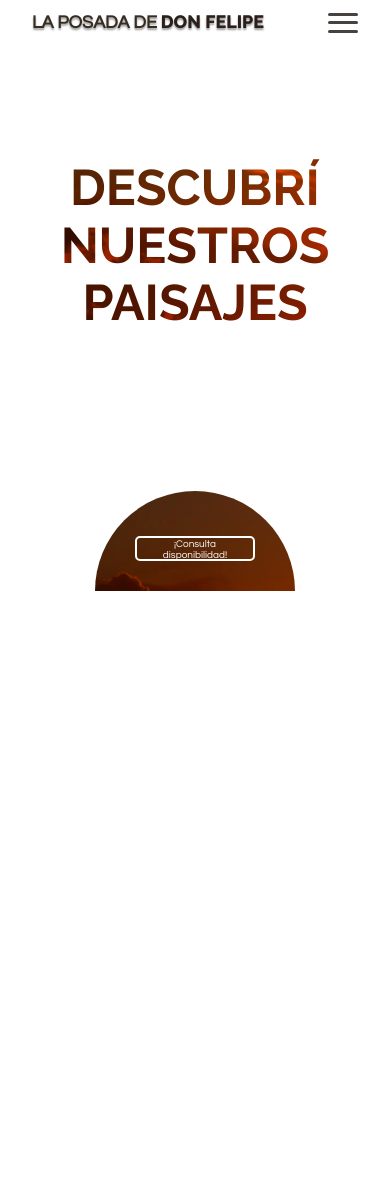
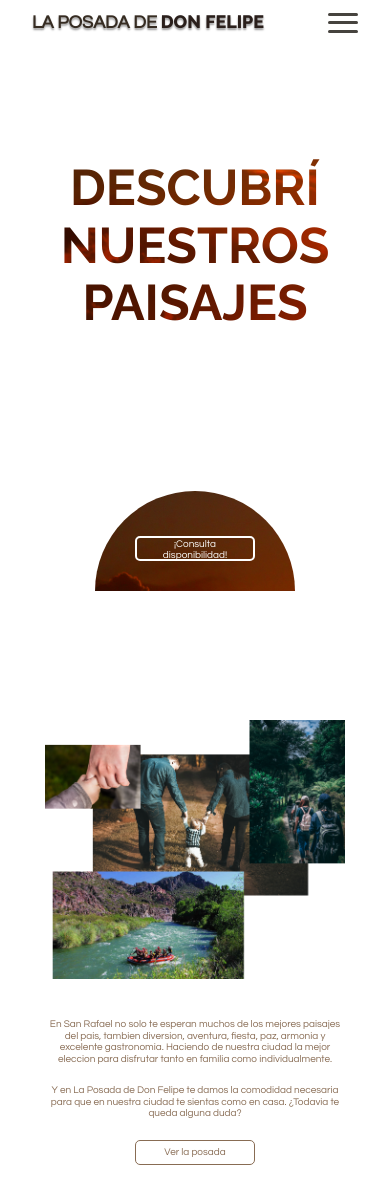
Before and after one commit to ronedev/posada-don-felipe, a React (Create React App) app: page / in a window 390 px wide. Before the commit the page ends 844 px from the top, so only its background shows below. Built offline with nearby package versions, Linux system fonts and the light colour scheme.

Commit message:
Se agrego la seccion de San Rafael con sus estilos desktop y mobile

```diff
--- a/src/App.tsx
+++ b/src/App.tsx
@@ -6,6 +6,7 @@ import {
 } from 'react-router-dom'
 import Navbar from 'components/Navbar/Navbar';
 import Header from 'components/Header/Header';
+import { SanRafael } from 'components/San Rafael/SanRafael';
 
 function App() {
   return (
@@ -15,6 +16,7 @@ function App() {
           <>
             <Navbar />
             <Header />
+            <SanRafael />
           </>
         } />
 
--- /dev/null
+++ b/src/components/Circuitos/Circuitos.tsx
@@ -0,0 +1,9 @@
+import React from 'react'
+
+const Circuitos = () => {
+  return (
+    <div>Circuitos</div>
+  )
+}
+
+export {Circuitos}
--- /dev/null
+++ b/src/components/San Rafael/SanRafael.tsx
@@ -0,0 +1,27 @@
+import React from "react";
+import { FormattedMessage } from "react-intl";
+import imageGroup from "../../img/sanRafael.png";
+
+const SanRafael = () => {
+  return (
+    <section className="sanRafaelSection">
+      <img src={imageGroup} alt="grupo de imagenes" />
+      <div className="sanRafaelDescription">
+        <p>
+          <FormattedMessage
+            id="sanRafael.text1"
+            defaultMessage="En San Rafael no solo te esperan muchos de los mejores paisajes del pais, tambien diversion, aventura, fiesta, paz, armonia y excelente gastronomia. Haciendo de nuestra ciudad la mejor eleccion para disfrutar tanto en familia como individualmente."
+          />
+        </p>
+        <p>
+          <FormattedMessage id="sanRafael.text2" defaultMessage="Y en La Posada de Don Felipe te damos la comodidad necesaria para que en nuestra ciudad te sientas como en casa. ¿Todavia te queda alguna duda?" />
+        </p>
+        <button className="btn2">
+          <FormattedMessage id="sanRafael.btn" defaultMessage="Ver la posada" />
+        </button>
+      </div>
+    </section>
+  );
+};
+
+export { SanRafael };
--- /dev/null
+++ b/src/components/San Rafael/_SanRafael.scss
@@ -0,0 +1,40 @@
+.sanRafaelSection{
+    height: 100vh;
+    display: flex;
+    align-items: center;
+    justify-content: space-evenly;
+    gap: 4rem;
+    @include tablet{
+        flex-direction: column;
+        height: 100%;
+        margin: 2rem 0;
+    }
+    img{
+        width: 50rem;
+        @include tablet{
+            width: 40rem;
+        }
+        @include telefono{
+            width: 30rem;
+        }
+    }
+    .sanRafaelDescription{
+        display: grid;
+        justify-items: center;
+        gap: 2rem;
+        width: 40rem;
+        p{
+            color: $terciario;
+            font-family: $fuente_secundaria;
+            text-align: center;
+            font-size: 1.4rem;
+            margin: 0;
+        }
+        @include tablet{
+            width: 30rem;
+            p{
+                font-size: 1rem;
+            }
+        }
+    }
+}
--- a/src/lang/en-US.json
+++ b/src/lang/en-US.json
@@ -4,5 +4,9 @@
     "nav.contact": "Contact",
 
     "header.title": "Discover our landscapes",
-    "header.btn": "Check for availability!"
+    "header.btn": "Check for availability!",
+
+    "sanRafael.text1": "Many of the best landscapes in the country, fun, adventure, party, peace, harmony and excellent gastronomy await you in San Rafael. Making our city the best choice to enjoy both as a family and individually.",
+    "sanRafael.text": "And at La Posada de Don Felipe we give you the necessary comfort so that you feel at home in our city. Do you still have any questions?",
+    "sanRafael.btn": "See the house"
 }
--- a/src/lang/es-AR.json
+++ b/src/lang/es-AR.json
@@ -4,5 +4,9 @@
     "nav.contact": "Contacto",
 
     "header.title": "Descubrí nuestros paisajes",
-    "header.btn": "¡Consulta disponibilidad!"
+    "header.btn": "¡Consulta disponibilidad!",
+
+    "sanRafael.text1": "En San Rafael no solo te esperan muchos de los mejores paisajes del pais, tambien diversion, aventura, fiesta, paz, armonia y excelente gastronomia. Haciendo de nuestra ciudad la mejor eleccion para disfrutar tanto en familia como individualmente.",
+    "sanRafael.text": "Y en La Posada de Don Felipe te damos la comodidad necesaria para que en nuestra ciudad te sientas como en casa. ¿Todavia te queda alguna duda?",
+    "sanRafael.btn": "Ver la posada"
 }
--- a/src/sass/App.scss
+++ b/src/sass/App.scss
@@ -7,3 +7,5 @@
 //layouts
 @import '../components/Navbar/Navbar';
 @import '../components/Header/Header';
+@import '../components/San Rafael/SanRafael';
+@import '../components/Circuitos/Circuitos';
--- a/src/sass/base/_globales.scss
+++ b/src/sass/base/_globales.scss
@@ -33,3 +33,24 @@ body{
     font-size: 1rem;
   }
 }
+
+.btn2{
+  border: 1px solid $terciario;
+  background: transparent;
+  color: $terciario;
+  border-radius: .5rem;
+  font-family: $fuente_secundaria;
+  width: 15rem;
+  height: 3rem;
+  font-size: 1.2rem;
+  cursor: pointer;
+  &:hover{
+    background-color: $terciario;
+    color: $blanco;
+  }
+  @include tablet{
+    width: 12rem;
+    height: 2.5rem;
+    font-size: 1rem;
+  }
+}
```
Also changed, not shown: src/components/Circuitos/_Circuitos.scss (added), src/img/sanRafael.png (added).
